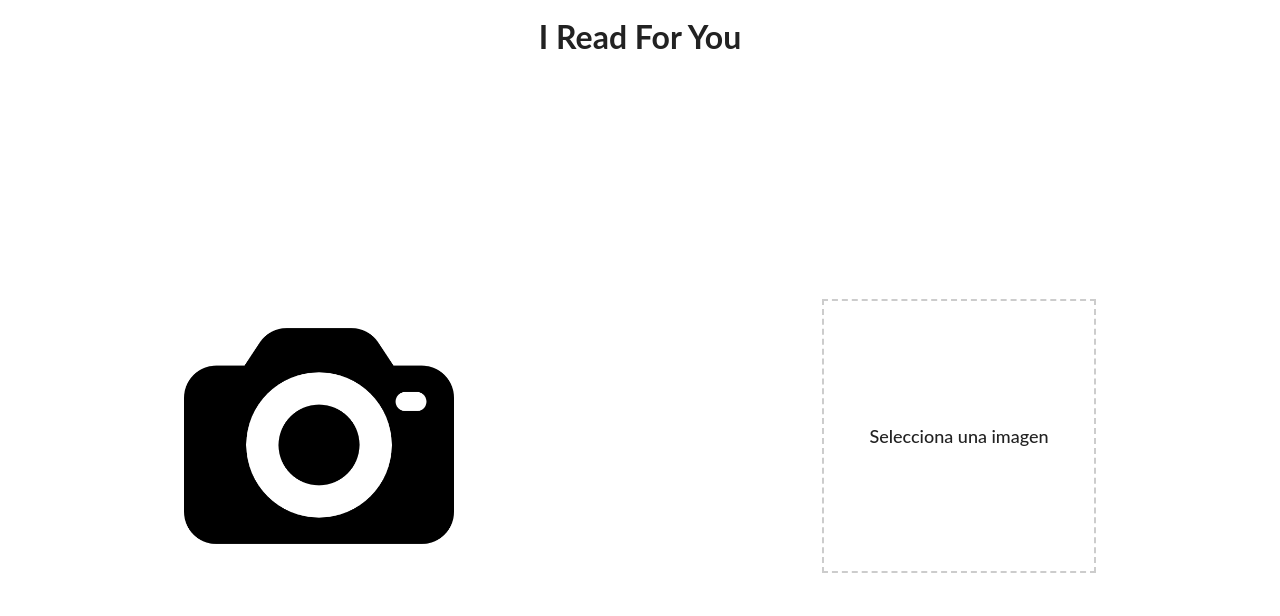
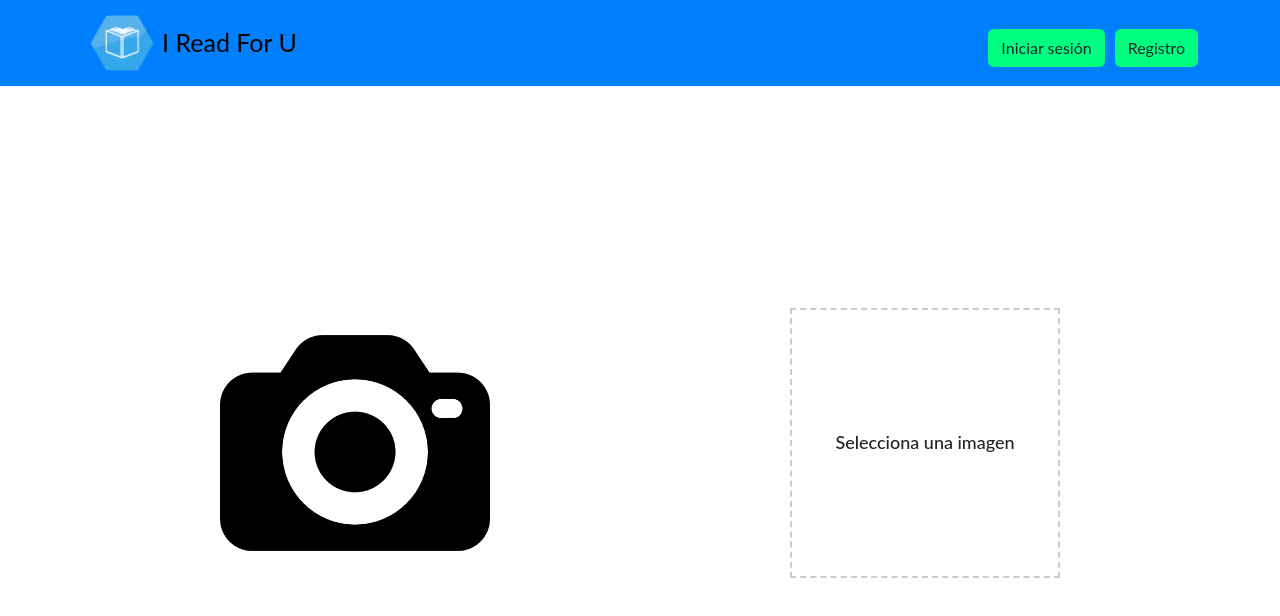
Before and after one commit to Camilost1404/iReadForYou-Front, a React (Create React App) app: page / in a window 1280 px wide. Shown: the top 616 px of the page. Built offline with nearby package versions, Linux system fonts and the light colour scheme.

Commit message:
Correción interfaz con bootstrap

```diff
--- a/package.json
+++ b/package.json
@@ -11,6 +11,7 @@
     "react-dom": "^18.2.0",
     "react-router-dom": "^6.10.0",
     "react-scripts": "5.0.1",
+    "react-webcam": "^7.0.1",
     "web-vitals": "^2.1.4"
   },
   "scripts": {
--- a/public/index.html
+++ b/public/index.html
@@ -1,14 +1,12 @@
 <!DOCTYPE html>
 <html lang="en">
+
   <head>
     <meta charset="utf-8" />
     <link rel="icon" href="%PUBLIC_URL%/favicon.ico" />
     <meta name="viewport" content="width=device-width, initial-scale=1" />
     <meta name="theme-color" content="#000000" />
-    <meta
-      name="description"
-      content="Web site created using create-react-app"
-    />
+    <meta name="description" content="Web site created using create-react-app" />
     <link rel="apple-touch-icon" href="%PUBLIC_URL%/logo192.png" />
     <!--
       manifest.json provides metadata used when your web app is installed on a
@@ -24,9 +22,14 @@
       work correctly both with client-side routing and a non-root public URL.
       Learn how to configure a non-root public URL by running `npm run build`.
     -->
-    <link rel="stylesheet" href="https://cdnjs.cloudflare.com/ajax/libs/font-awesome/6.4.0/css/all.min.css" integrity="sha512-iecdLmaskl7CVkqkXNQ/ZH/XLlvWZOJyj7Yy7tcenmpD1ypASozpmT/E0iPtmFIB46ZmdtAc9eNBvH0H/ZpiBw==" crossorigin="anonymous" referrerpolicy="no-referrer" />
+    <link rel="stylesheet" href="https://cdnjs.cloudflare.com/ajax/libs/font-awesome/6.4.0/css/all.min.css"
+      integrity="sha512-iecdLmaskl7CVkqkXNQ/ZH/XLlvWZOJyj7Yy7tcenmpD1ypASozpmT/E0iPtmFIB46ZmdtAc9eNBvH0H/ZpiBw=="
+      crossorigin="anonymous" referrerpolicy="no-referrer" />
+    <link href="https://cdn.jsdelivr.net/npm/bootstrap@5.3.0-alpha3/dist/css/bootstrap.min.css" rel="stylesheet"
+      integrity="sha384-KK94CHFLLe+nY2dmCWGMq91rCGa5gtU4mk92HdvYe+M/SXH301p5ILy+dN9+nJOZ" crossorigin="anonymous">
     <title>iReadForU</title>
   </head>
+
   <body>
     <noscript>You need to enable JavaScript to run this app.</noscript>
     <div id="root"></div>
@@ -40,5 +43,12 @@
       To begin the development, run `npm start` or `yarn start`.
       To create a production bundle, use `npm run build` or `yarn build`.
     -->
+    <script src="https://cdn.jsdelivr.net/npm/@popperjs/core@2.11.7/dist/umd/popper.min.js"
+      integrity="sha384-zYPOMqeu1DAVkHiLqWBUTcbYfZ8osu1Nd6Z89ify25QV9guujx43ITvfi12/QExE"
+      crossorigin="anonymous"></script>
+    <script src="https://cdn.jsdelivr.net/npm/bootstrap@5.3.0-alpha3/dist/js/bootstrap.min.js"
+      integrity="sha384-Y4oOpwW3duJdCWv5ly8SCFYWqFDsfob/3GkgExXKV4idmbt98QcxXYs9UoXAB7BZ"
+      crossorigin="anonymous"></script>
   </body>
+
 </html>
--- a/src/App.jsx
+++ b/src/App.jsx
@@ -1,15 +1,22 @@
 import React from 'react';
 import { BrowserRouter, Route, Routes } from 'react-router-dom';
+
+import Header from './components/Header.jsx'
 import Home from './components/Home/Home.jsx';
-// import ListenAudio from './components/ListenAudio';
+import ListenAudio from './components/EscucharAudio/ListenAudio.jsx';
 
 function App() {
   return (
     <BrowserRouter>
-      <Routes>
-        <Route exact path="/" element={<Home />} />
-        {/* <Route exact path="/listen_audio" component={ListenAudio} /> */}
-      </Routes>
+      <div className="d-flex flex-column h-100">
+        <Header />
+        <div className="d-flex align-items-center justify-content-center h-100">
+          <Routes>
+            <Route exact path="/" element={<Home />} />
+            <Route exact path="/listen_audio" element={<ListenAudio />} />
+          </Routes>
+        </div>
+      </div>
     </BrowserRouter>
   );
 }
--- a/src/assets/css/Camara.css
+++ b/src/assets/css/Camara.css
@@ -1,10 +1,3 @@
-.container{
-    display: flex;
-    align-items: center;
-    justify-content: center;
-    flex-direction: column;
-}
-
 .camara-container {
     display: flex;
     flex-direction: column;
--- a/src/assets/css/Home.css
+++ b/src/assets/css/Home.css
@@ -1,35 +1,8 @@
-.home {
-    display: flex;
-    flex-direction: column;
-    justify-content: center;
-    height: 100vh;
-}
-
-.title-container {
-    flex: 1;
-    display: flex;
-    flex-direction: column;
-    align-items: center;
-    justify-content: center;
-}
-
-.titulo{
-    margin: 0;
-    text-align: center;
-}
-
-.buttons {
-    flex: 10;
-    display: flex;
-    flex-direction: row;
-    justify-content: space-around;
-}
-
 .botones-container {
-    display: flex;
+    row-gap: 12px;
     column-gap: 12px;
-    justify-content: center;
     width: 100%;
+    margin-top: 1rem;
     margin-bottom: 1rem;
 }
 
@@ -46,11 +19,11 @@
 }
 
 .btn-action {
-    background-color: var(--color-boton);
+    background-color: var(--color-principal);
 }
 
 .btn-action:hover {
-    background-color: var(--color-boton-hover);
+    background-color: var(--color-principal-hover);
 }
 
 .btn-upload {
--- a/src/assets/css/index.css
+++ b/src/assets/css/index.css
@@ -3,9 +3,9 @@
   /* blanco */
   --color-texto: #222222;
   /* negro */
-  --color-boton: #0080FF;
+  --color-principal: #0080FF;
   /* azul */
-  --color-boton-hover: #0040FF;
+  --color-principal-hover: #0040FF;
   /* azul oscuro */
   --color-secundario: #00FF80;
   /* verde */
@@ -29,6 +29,10 @@
   /* verde */
 }
 
+html, body, #root {
+  height: 100%;
+}
+
 body {
   color: var(--color-texto);
   font-family: 'Lato', sans-serif;
--- a/src/components/Elements/PreLoader.jsx
+++ b/src/components/Elements/PreLoader.jsx
@@ -4,13 +4,13 @@ import '../../assets/css/PreLoader.css'
 function PreLoader() {
     return (
         <div className="container-loader">
-            <div class="text">
+            <div className="text">
                 <h3>Procesando Imagen...</h3>
             </div>
 
-            <div class="loader">
-                <div class="load-box">
-                    <div class="load"></div>
+            <div className="loader">
+                <div className="load-box">
+                    <div className="load"></div>
                 </div>
             </div>
         </div>
--- a/src/components/Elements/UploadButton.jsx
+++ b/src/components/Elements/UploadButton.jsx
@@ -24,7 +24,7 @@ function UploadButton(props) {
             );
             console.log(response);
             setImagen(null)
-            navigate.push({
+            navigate({
                 pathname: '/listen_audio',
                 state: { audio, texto }
             });
@@ -35,9 +35,14 @@ function UploadButton(props) {
             setIsLoading(false);
         }*/
 
+        let audioUrl = 'hola'
+        let texto='hola'
+
         setTimeout(() => {
             setIsLoading(false);
-            // navigate('/escuchar_audio');
+            navigate('/listen_audio', {
+                state: { audioUrl, texto },
+            });
         }, 5000); // Espera 3 segundos antes de finalizar la carga y redirigir
 
     };
--- a/src/components/Home/Camara.jsx
+++ b/src/components/Home/Camara.jsx
@@ -37,30 +37,30 @@ function Camara() {
     }
 
     return (
-        <div className='container'>
+        <div className='row'>
             {(!cameraOn && !imagen) && (
-                <div className='camara-container'>
+                <div className="col d-flex align-items-center justify-content-center">
                     <img className='camara-button' src={imagenCamara} alt="Imagen Cámara" onClick={encenderCamara} />
                 </div>
             )}
             {cameraOn && (
-                <div className='camara-container'>
+                <div className="col">
                         <Webcam
                             audio={false}
                             ref={webcamRef}
                             screenshotFormat="image/jpeg"
                             className="webcam"
                         />
-                    <div className="botones-container">
+                        <div className='botones-container d-flex justify-content-center'>
                             <button className='boton btn-action' onClick={tomarFoto}>Tomar Foto</button>
                             <button className='boton btn-cancelar' onClick={apagarCamara}>Cancelar</button>
                         </div>
                 </div>
             )}
             {imagen && (
-                <div className='camara-container'>
+                <div className='col'>
                     <img src={imagen} alt="Foto" />
-                    <div className="botones-container">
+                    <div className="botones-container d-flex justify-content-center flex-wrap">
                         <button className='boton btn-action' onClick={tomarDeNuevo}>Tomar Nuevamente</button>
                         <UploadButton imagen={imagen} />
                         <button className='boton btn-cancelar' onClick={cancelarFoto}>Cancelar</button>
--- a/src/components/Home/Home.jsx
+++ b/src/components/Home/Home.jsx
@@ -8,13 +8,14 @@ import '../../assets/css/Home.css'
 function Home() {
 
     return (
-        <div className="home">
-            <div className='title-container'>
-                <h1 className='titulo'>I Read For You</h1>
-            </div>
-            <div className="buttons">
-                <Camara />
-                <Imagen />
+        <div className="container">
+            <div className="row row-gap-5">
+                <div className="col-md-6">
+                    <Camara />
+                </div>
+                <div className="col-md-6">
+                    <Imagen />
+                </div>
             </div>
         </div>
     );
--- a/src/components/Home/Imagen.jsx
+++ b/src/components/Home/Imagen.jsx
@@ -32,7 +32,8 @@ function Imagen() {
     }
 
     return (
-        <div className="image-upload-container">
+        <div className="row">
+            <div className='col d-flex align-items-center justify-content-center'>
                 <label
                     htmlFor="image-upload-input"
                     className="image-upload-label"
@@ -52,12 +53,15 @@ function Imagen() {
                     onChange={seleccionarImagen}
                     className='input-file'
                 />
+            </div>
             {imagen && (
-                <div className="botones-container">
+                <div className='col'>
+                    <div className="botones-container d-flex justify-content-center">
                         <UploadButton imagen={imagen} />
                         <button className='boton btn-cancelar' onClick={cancelarImagen}>Cancelar</button>
                     </div>
 
+                </div>
             )}
         </div>
     );
```
Also changed, not shown: 1 other file (tests, documents, lock files or other folders). Lines whose indentation alone changed are shown as unchanged.
